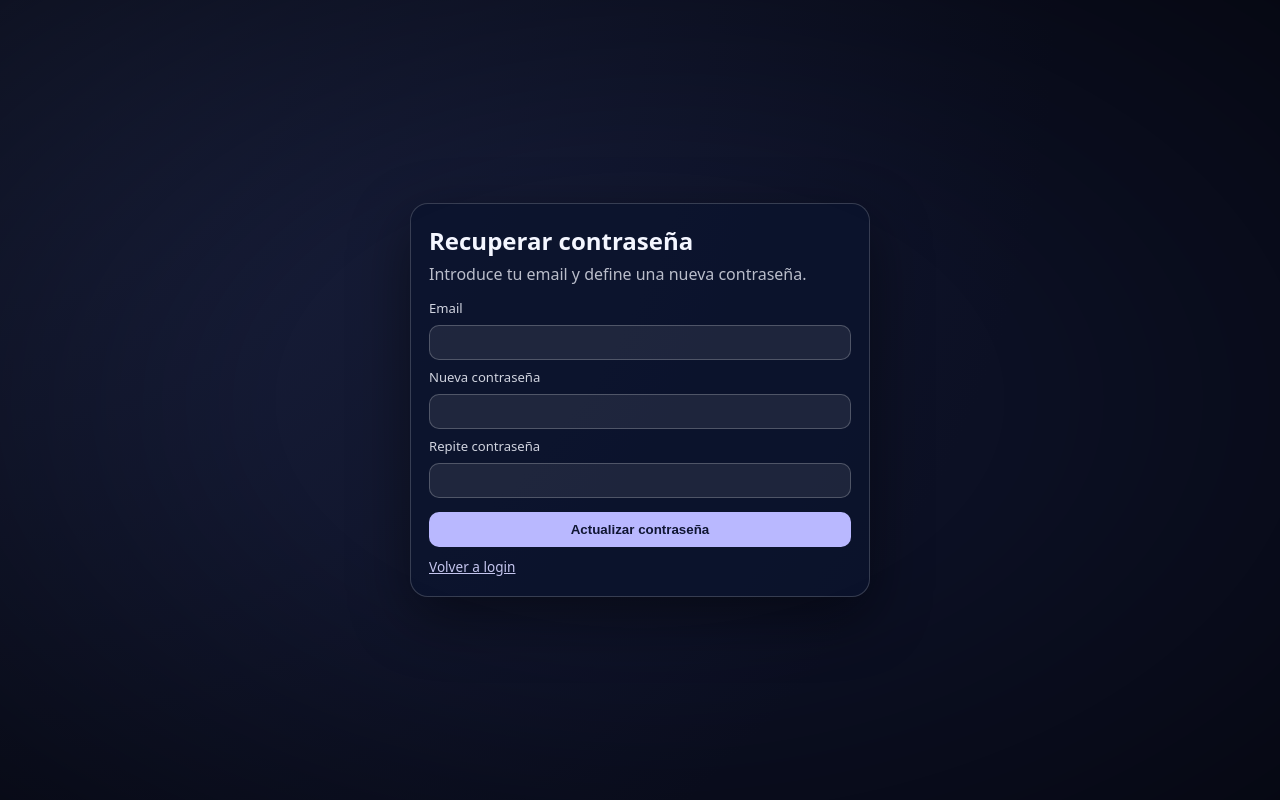
After one commit to celiaefe/eco, a Flask app: page /forgot-password in a window 1280 px wide. The commit adds this page. Run offline with Flask 3, Linux system fonts and the light colour scheme.

Commit message:
Add forgot-password flow from login

```diff
--- a/app/auth.py
+++ b/app/auth.py
@@ -50,6 +50,40 @@ def login_post():
     return redirect(url_for("main.index"))
 
 
+@auth_bp.get("/forgot-password")
+def forgot_password():
+    return render_template("forgot_password.html")
+
+
+@auth_bp.post("/forgot-password")
+def forgot_password_post():
+    email = request.form.get("email", "").strip().lower()
+    password = request.form.get("password", "")
+    password2 = request.form.get("password2", "")
+
+    if not email or not password or not password2:
+        flash("Completa todos los campos.")
+        return redirect(url_for("auth.forgot_password"))
+
+    if len(password) < 6:
+        flash("La contraseña debe tener al menos 6 caracteres.")
+        return redirect(url_for("auth.forgot_password"))
+
+    if password != password2:
+        flash("Las contraseñas no coinciden.")
+        return redirect(url_for("auth.forgot_password"))
+
+    u = User.query.filter_by(email=email).first()
+    if not u:
+        flash("No encontramos una cuenta con ese email.")
+        return redirect(url_for("auth.forgot_password"))
+
+    u.set_password(password)
+    db.session.commit()
+    flash("Contraseña actualizada. Ya puedes entrar.")
+    return redirect(url_for("auth.login"))
+
+
 @auth_bp.post("/logout")
 @login_required
 def logout():
--- /dev/null
+++ b/templates/forgot_password.html
@@ -0,0 +1,40 @@
+<!DOCTYPE html>
+<html lang="es">
+<head>
+  <meta charset="UTF-8">
+  <title>Eco · Recuperar contraseña</title>
+  <meta name="viewport" content="width=device-width, initial-scale=1.0">
+  <link rel="stylesheet" href="{{ url_for('static', filename='css/style.css') }}">
+</head>
+<body class="auth-page">
+  <main class="auth-wrap">
+    <section class="auth-card">
+      <h1>Recuperar contraseña</h1>
+      <p class="auth-sub">Introduce tu email y define una nueva contraseña.</p>
+
+      {% with messages = get_flashed_messages() %}
+        {% if messages %}
+          {% for m in messages %}
+            <p class="auth-error">{{ m }}</p>
+          {% endfor %}
+        {% endif %}
+      {% endwith %}
+
+      <form method="post" action="{{ url_for('auth.forgot_password_post') }}" class="auth-form">
+        <label for="email">Email</label>
+        <input id="email" name="email" type="email" required autocomplete="email">
+
+        <label for="password">Nueva contraseña</label>
+        <input id="password" name="password" type="password" required minlength="6" autocomplete="new-password">
+
+        <label for="password2">Repite contraseña</label>
+        <input id="password2" name="password2" type="password" required minlength="6" autocomplete="new-password">
+
+        <button type="submit">Actualizar contraseña</button>
+      </form>
+
+      <p class="auth-switch"><a href="{{ url_for('auth.login') }}">Volver a login</a></p>
+    </section>
+  </main>
+</body>
+</html>
--- a/templates/login.html
+++ b/templates/login.html
@@ -30,6 +30,7 @@
         <button type="submit">Entrar</button>
       </form>
 
+      <p class="auth-switch"><a href="{{ url_for('auth.forgot_password') }}">Olvidé mi contraseña</a></p>
       <p class="auth-switch">¿No tienes cuenta? <a href="{{ url_for('auth.register') }}">Regístrate</a></p>
     </section>
   </main>
```
